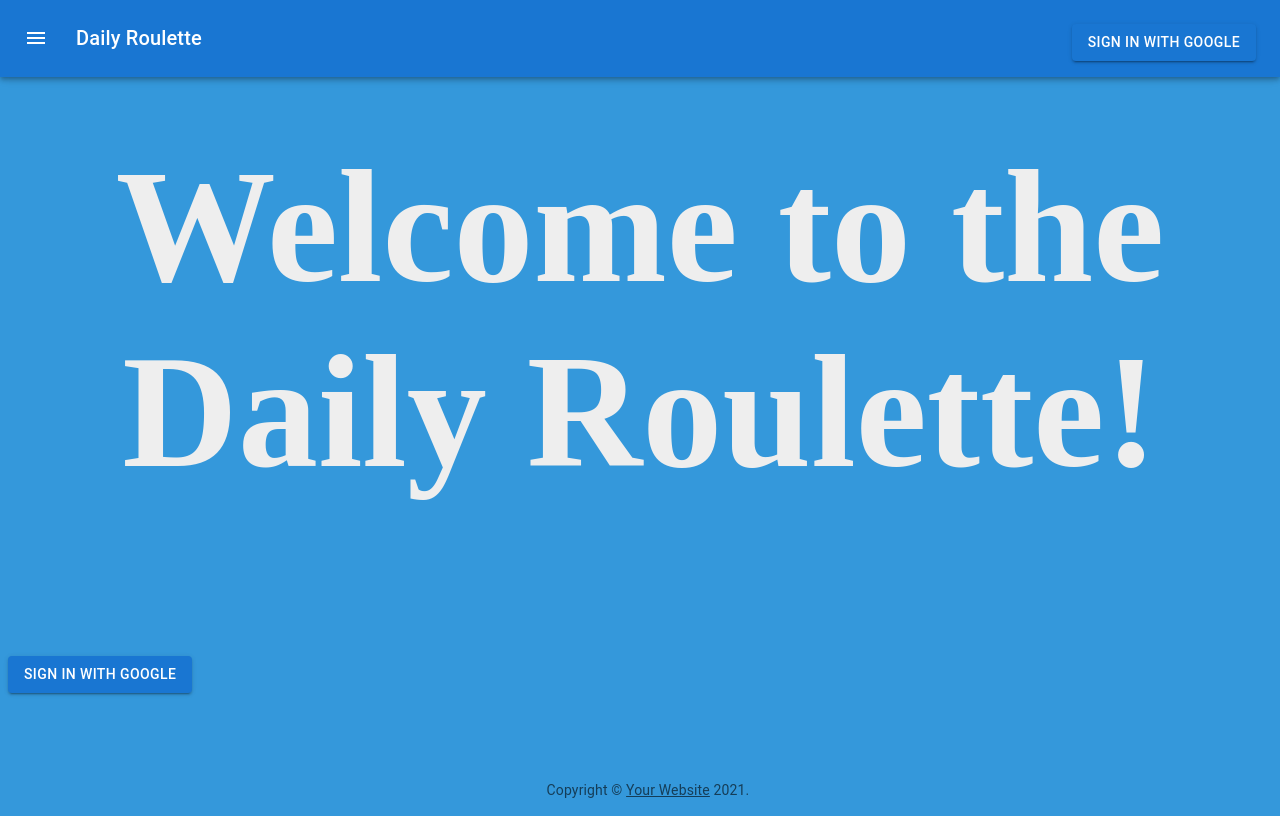
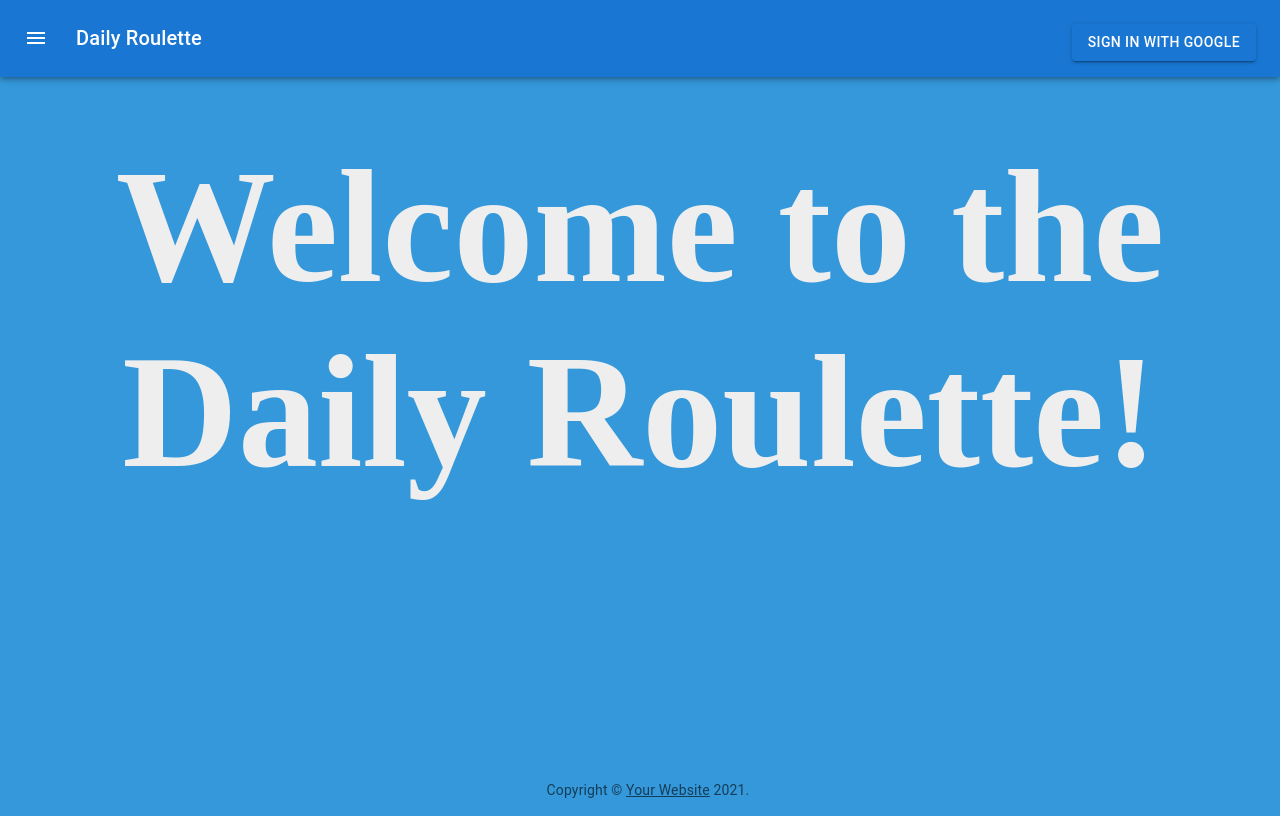
Before and after one commit to separatio/ez-daily, a Next.js app: page / in a window 1280 px wide. Built offline with nearby package versions, Linux system fonts and the light colour scheme; no server answers.

Commit message:
Remove SignInButton from Home page

```diff
--- a/pages/index.jsx
+++ b/pages/index.jsx
@@ -1,13 +1,8 @@
 import { Layout } from '../src/components'
 import { getProviders } from 'next-auth/react'
-import { SignInOptions } from '../src/components/authentication'
 
 const Home = () => {
-  return (
-    <Layout>
-      <SignInOptions />
-    </Layout>
-  )
+  return <Layout />
 }
 
 export async function getServerSideProps(context) {
@@ -17,5 +12,4 @@ export async function getServerSideProps(context) {
   }
 }
 
-
 export default Home
```
